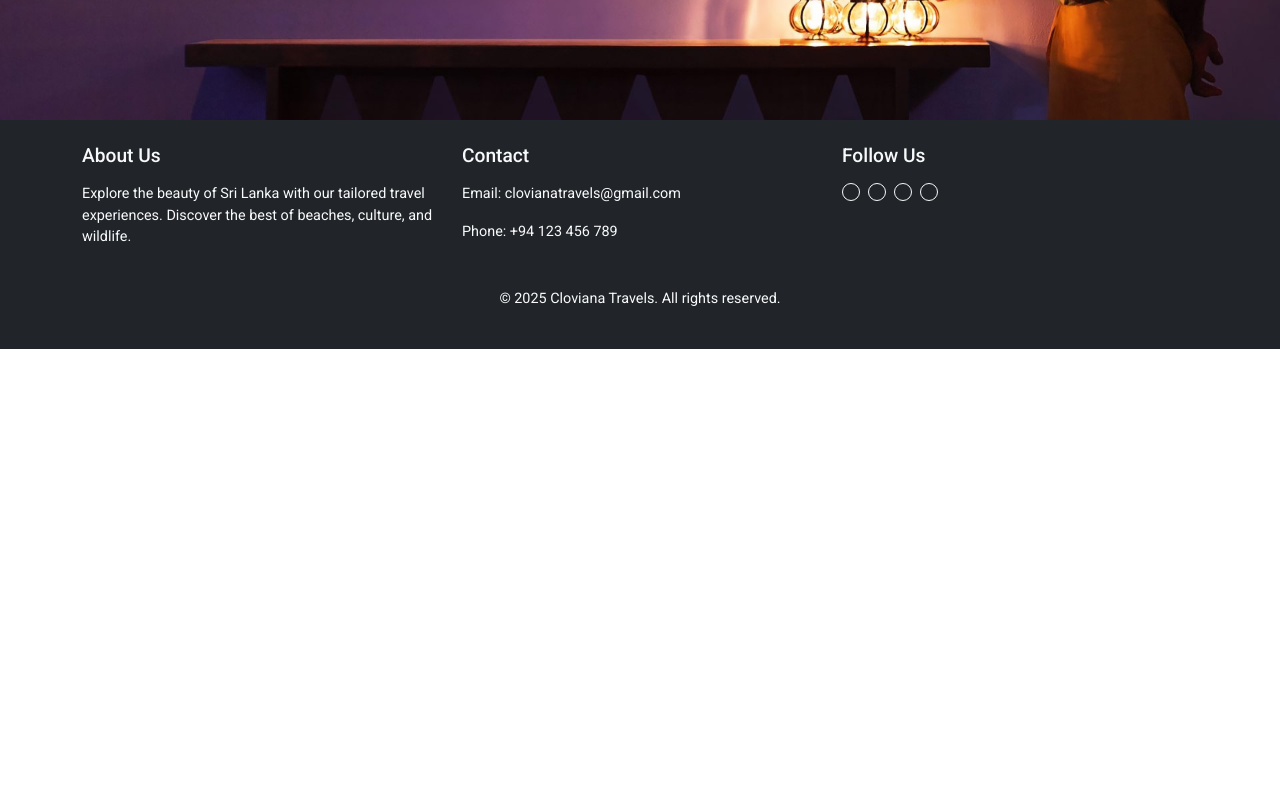
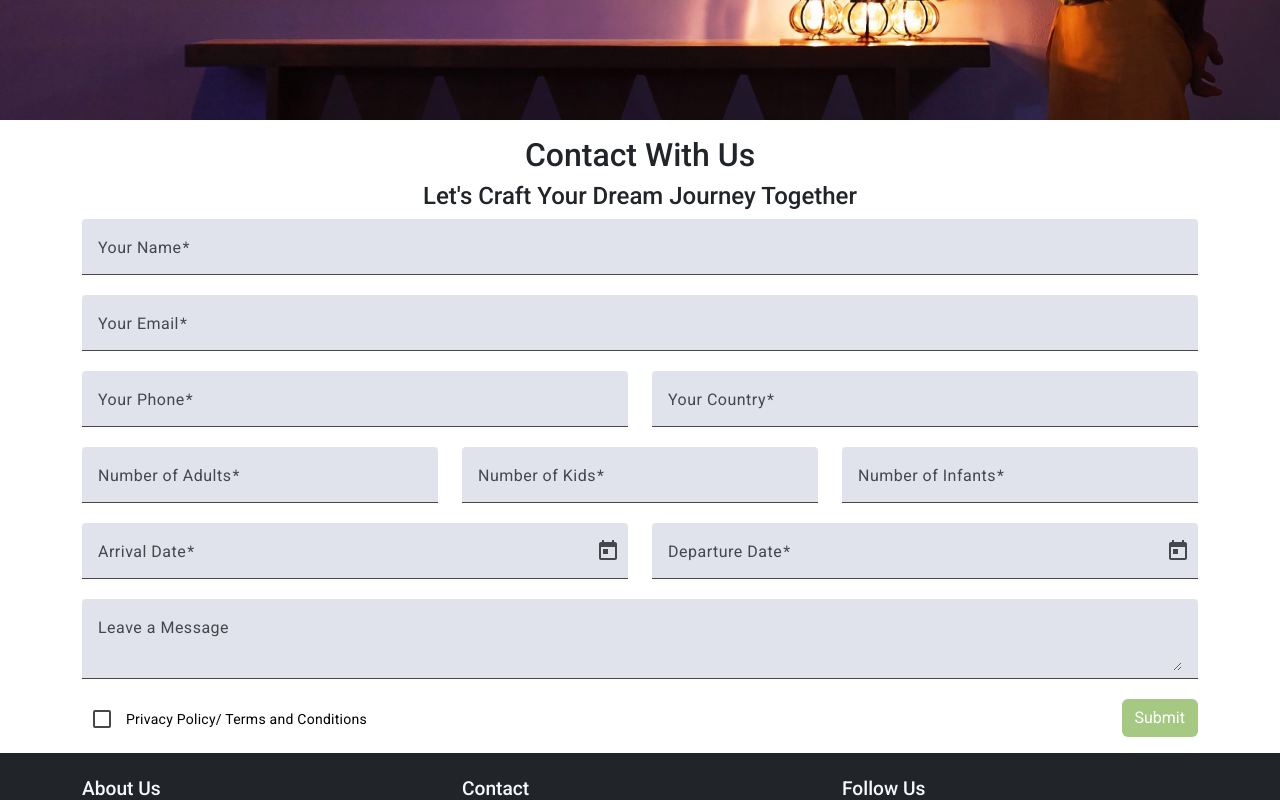
Before and after one commit to lakmalnanayakkara/cloviana-travels, an Angular app: page /Contact in a window 1280 px wide. Shown: the part 600-1400 px from the top of the page. Before the commit the page ends 949 px from the top, so only its background shows below. Built offline with nearby package versions, Linux system fonts and the light colour scheme.

Commit message:
feat: add contact feature

```diff
--- a/package.json
+++ b/package.json
@@ -20,6 +20,7 @@
     "@angular/platform-browser": "^19.1.0",
     "@angular/platform-browser-dynamic": "^19.1.0",
     "@angular/router": "^19.1.0",
+    "@emailjs/browser": "^4.4.1",
     "bootstrap": "^5.3.3",
     "rxjs": "~7.8.0",
     "tslib": "^2.3.0",
--- a/src/app/app-routing.module.ts
+++ b/src/app/app-routing.module.ts
@@ -4,6 +4,7 @@ import { HomeComponent } from './home/home.component';
 import { AboutComponent } from './about/about.component';
 import { ContactComponent } from './contact/contact.component';
 import { ExperiencesComponent } from './experiences/experiences.component';
+
 const routes: Routes = [
   {
     path: '',
@@ -30,6 +31,11 @@ const routes: Routes = [
     component: ExperiencesComponent,
     data: { title: 'Sri Lanka Tourist Places | Experiences' },
   },
+  {
+    path: 'Privacy-Policy',
+    component: HomeComponent,
+    data: { title: 'Cloviana Travels | Privacy Policy' },
+  },
 ];
 
 @NgModule({
--- a/src/app/contact/contact.component.css
+++ b/src/app/contact/contact.component.css
@@ -0,0 +1,13 @@
+.conditions {
+  color: black;
+}
+
+.btn {
+  background-color: #a5c983;
+  color: white;
+}
+
+.btn:hover {
+  background-color: #5ab1bb;
+  color: white;
+}
--- a/src/app/contact/contact.component.html
+++ b/src/app/contact/contact.component.html
@@ -9,3 +9,168 @@
     </div>
   </div>
 </div>
+<div class="container">
+  <div class="mt-3">
+    <h2 class="d-flex justify-content-center">Contact With Us</h2>
+    <h4 class="d-flex justify-content-center">
+      Let's Craft Your Dream Journey Together
+    </h4>
+  </div>
+  <form [formGroup]="contactForm" (ngSubmit)="onSubmit()">
+    <mat-form-field class="w-100">
+      <mat-label>Your Name</mat-label>
+      <input matInput placeholder="John" formControlName="name" required />
+      <mat-error
+        *ngIf="
+          contactForm.controls.name.touched && contactForm.controls.name.invalid
+        "
+      >
+        <span *ngIf="contactForm.controls.name.errors.pattern"
+          >This is invalid name,Please Check</span
+        >
+        <span *ngIf="contactForm.controls.name.hasError('required')"
+          >Name is required</span
+        >
+      </mat-error>
+    </mat-form-field>
+    <mat-form-field class="w-100">
+      <mat-label>Your Email</mat-label>
+      <input
+        matInput
+        placeholder="John@example.com"
+        formControlName="email"
+        required
+      />
+      <mat-error *ngIf="contactForm.controls.email.hasError('required')"
+        >Email is required</mat-error
+      >
+      <mat-error *ngIf="contactForm.controls.email.hasError('email')"
+        >This is invalid email, Please Check</mat-error
+      >
+    </mat-form-field>
+    <div class="row">
+      <mat-form-field class="w-50">
+        <mat-label>Your Phone</mat-label>
+        <input matInput placeholder="" formControlName="phone" required />
+        <mat-error *ngIf="contactForm.controls.phone.hasError('required')"
+          >Contact Number is required</mat-error
+        >
+      </mat-form-field>
+      <mat-form-field class="w-50">
+        <mat-label>Your Country</mat-label>
+        <input
+          matInput
+          placeholder="Sri Lanka"
+          formControlName="country"
+          required
+        />
+        <mat-error *ngIf="contactForm.controls.country.hasError('required')"
+          >Country is required</mat-error
+        >
+      </mat-form-field>
+    </div>
+    <div class="row d-flex justify-content-between">
+      <div class="col">
+        <mat-form-field class="w-100">
+          <mat-label>Number of Adults</mat-label>
+          <input
+            matInput
+            type="number"
+            placeholder=""
+            formControlName="adults"
+            required
+          />
+          <mat-error *ngIf="contactForm.controls.country.hasError('required')"
+            >Number of Adults are required</mat-error
+          >
+        </mat-form-field>
+      </div>
+      <div class="col">
+        <mat-form-field class="w-100">
+          <mat-label>Number of Kids</mat-label>
+          <input
+            matInput
+            type="number"
+            placeholder="Sri Lanka"
+            formControlName="kids"
+            required
+          />
+          <mat-error *ngIf="contactForm.controls.country.hasError('required')"
+            >Number of Kids are required</mat-error
+          >
+        </mat-form-field>
+      </div>
+      <div class="col">
+        <mat-form-field class="w-100">
+          <mat-label>Number of Infants</mat-label>
+          <input
+            matInput
+            type="number"
+            placeholder="Sri Lanka"
+            formControlName="infants"
+            required
+          />
+          <mat-error *ngIf="contactForm.controls.country.hasError('required')"
+            >Number of Infants are required</mat-error
+          >
+        </mat-form-field>
+      </div>
+    </div>
+    <div class="row">
+      <div class="col">
+        <mat-form-field class="w-100">
+          <mat-label>Arrival Date</mat-label>
+          <input
+            matInput
+            [matDatepicker]="arrivalPicker"
+            formControlName="arrival"
+            required
+          />
+          <mat-error *ngIf="contactForm.controls.country.hasError('required')"
+            >Arrival date is required</mat-error
+          >
+          <mat-datepicker-toggle
+            matSuffix
+            [for]="arrivalPicker"
+          ></mat-datepicker-toggle>
+          <mat-datepicker #arrivalPicker></mat-datepicker>
+        </mat-form-field>
+      </div>
+      <div class="col">
+        <mat-form-field class="w-100">
+          <mat-label>Departure Date</mat-label>
+          <input
+            matInput
+            [matDatepicker]="departurePicker"
+            formControlName="departure"
+            required
+          />
+          <mat-error *ngIf="contactForm.controls.country.hasError('required')"
+            >Departure date is required</mat-error
+          >
+          <mat-datepicker-toggle
+            matSuffix
+            [for]="departurePicker"
+          ></mat-datepicker-toggle>
+          <mat-datepicker #departurePicker></mat-datepicker>
+        </mat-form-field>
+      </div>
+    </div>
+    <mat-form-field class="w-100">
+      <mat-label>Leave a Message</mat-label>
+      <textarea
+        matInput
+        placeholder="Ex. It makes me feel..."
+        formControlName="message"
+      ></textarea>
+    </mat-form-field>
+    <div class="d-flex justify-content-between">
+      <mat-checkbox formControlName="terms"
+        ><a class="conditions text-decoration-none" routerLink="/Privacy-Policy"
+          >Privacy Policy/ Terms and Conditions</a
+        ></mat-checkbox
+      >
+      <button class="btn mb-3" type="submit">Submit</button>
+    </div>
+  </form>
+</div>
--- a/src/app/contact/contact.component.ts
+++ b/src/app/contact/contact.component.ts
@@ -1,12 +1,59 @@
 import { Component } from '@angular/core';
+import { FormControl, FormGroup, Validators } from '@angular/forms';
+import { GlobalConstant } from '../shared/global-constant';
+import emailjs from '@emailjs/browser';
+import { environment } from '../../environment/environment';
+import { Router } from '@angular/router';
 
 @Component({
   selector: 'app-contact',
   standalone: false,
 
   templateUrl: './contact.component.html',
-  styleUrl: './contact.component.css'
+  styleUrl: './contact.component.css',
 })
 export class ContactComponent {
+  key = environment.EMAILJS_KEY;
+  serviceId = environment.MAILSERVICE_ID;
+  templateId = environment.TEMPLATE_ID;
 
+  contactForm = new FormGroup({
+    name: new FormControl(undefined, [
+      Validators.required,
+      Validators.pattern(GlobalConstant.nameRegex),
+      //Validators.pattern(GlobalConstant.nameRegex),
+    ]),
+    email: new FormControl('', [Validators.required, Validators.email]),
+    phone: new FormControl(undefined, Validators.required),
+    country: new FormControl(undefined, Validators.required),
+    adults: new FormControl(undefined, Validators.required),
+    kids: new FormControl(undefined, Validators.required),
+    infants: new FormControl(undefined, Validators.required),
+    arrival: new FormControl(undefined, Validators.required),
+    departure: new FormControl(undefined, Validators.required),
+    message: new FormControl(undefined),
+    terms: new FormControl(false, Validators.required),
+  });
+
+  constructor(private router: Router) {}
+
+  onSubmit = async (): Promise<void> => {
+    // emailjs.init(this.key);
+    // const formData = this.contactForm.value;
+    // let response = await emailjs.send(this.serviceId, this.templateId, {
+    //   name: formData.name,
+    //   email: formData.email,
+    //   phone: formData.phone,
+    //   country: formData.country,
+    //   adults: formData.adults,
+    //   kids: formData.kids,
+    //   infants: formData.infants,
+    //   arrival: formData.arrival.toDateString(),
+    //   departure: formData.departure.toDateString(),
+    //   message: formData.message,
+    // });
+    // console.log(response);
+    this.router.navigate(['/confirm']);
+    this.contactForm.reset();
+  };
 }
--- a/src/app/navbar/navbar.component.css
+++ b/src/app/navbar/navbar.component.css
@@ -1,6 +1,10 @@
 .btn {
   background-color: #a5c983;
   border: none;
+}
+
+.btn:hover {
+  background-color: #5ab1bb;
 }
 
 .nav-link:hover {
--- /dev/null
+++ b/src/app/shared/global-constant.ts
@@ -0,0 +1,6 @@
+export class GlobalConstant {
+  public static nameRegex: string = `[a-zA-Z ]*`;
+  public static emailRegex: string =
+    '[A-Za-z0-9._%-]+@[A-Za-z0-9._%-]+\\.[a-z]{2,}';
+  public static contactNumberRegex: string = '^[e0-9]{10,10}$';
+}
--- /dev/null
+++ b/src/environment/environment.js
@@ -0,0 +1,5 @@
+export const environment = {
+  MAILSERVICE_ID: "service_4z0u1ij",
+  TEMPLATE_ID: "template_5nlinwp",
+  EMAILJS_KEY: "33YbRTRAP-9_NTouW",
+};
```
Also changed, not shown: src/app/app.module.ts (+13 -1 lines), 1 other file (tests, documents, lock files or other folders).
